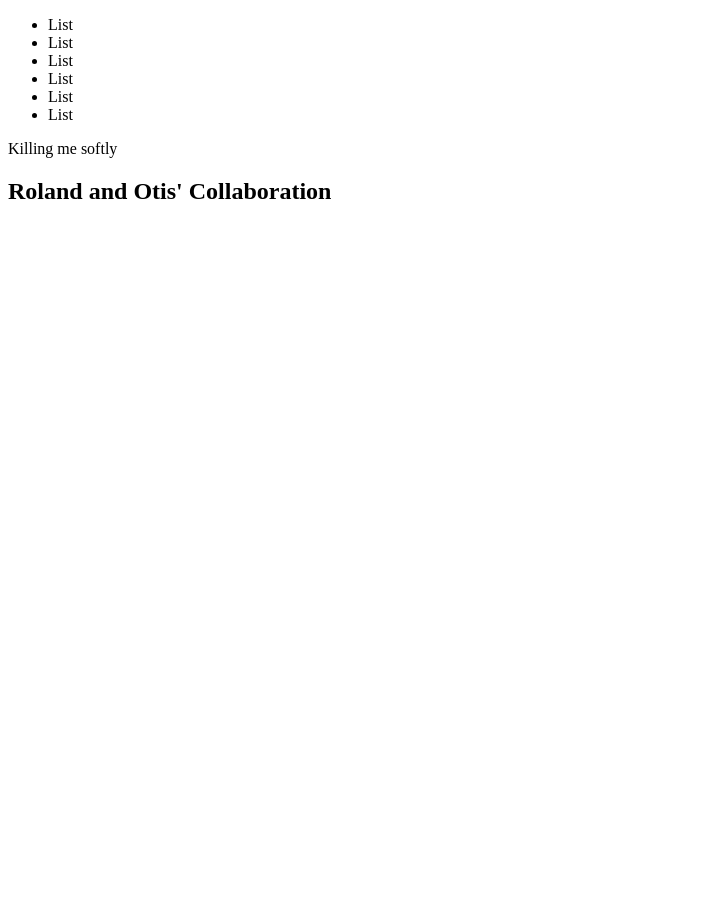
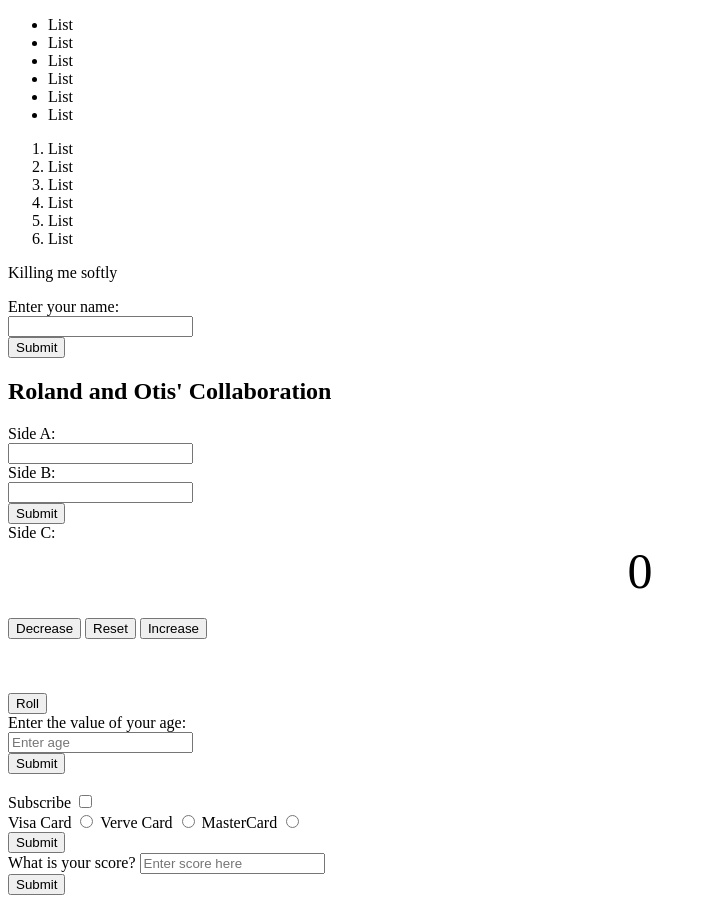
Before and after one commit to Hollabright/JS-PROJECTS, a plain HTML site: page index.html in a window 1280 px wide. Shown: the whole page, without its empty margins (0-706 px from the left). Before the commit the page ends 800 px from the top, so only its background shows below. Drawn offline with Linux system fonts and the light colour scheme.

Commit message:
Latest inclusions

```diff
--- a/index.html
+++ b/index.html
@@ -4,6 +4,7 @@
     <meta charset="UTF-8">
     <meta name="viewport" content="width=device-width, initial-scale=1.0">
     <title>Play Project</title>
+    <link rel="stylesheet" href="style.css">
 </head>
 <body>
 <ul>
@@ -14,8 +15,58 @@
     <li>List</li>
     <li>List</li>
 </ul>
+<ol>
+    <li>List</li>
+    <li>List</li>
+    <li>List</li>
+    <li>List</li>
+    <li>List</li>
+    <li>List</li>
+</ol>
 <p>Killing me softly</p>
+<label id="myLabel">Enter your name:</label><br>
+<input type="text" id="myText"><br>
+<button type="button" id="submit">Submit</button>
+<h2>Roland and Otis' Collaboration</h2>
+<div id="circ"></div>
+<script src="index.js"></script>
 
-<h2>Roland and Otis' Collaboration</h2>
+<label>Side A:</label><br>
+<input type="text" id="sideA"><br>
+<label>Side B:</label><br>
+<input type="text" id="sideB"><br>
+<button type="button" id="submitButton">Submit</button><br>
+<label id="sideC">Side C:</label><br>
+
+<label id="countLabel">0</label><br>
+<button id="decreaseBtn">Decrease</button>
+<button id="resetBtn">Reset</button>
+<button id="increaseBtn">Increase</button><br>
+
+<label id="randomx"></label><br>
+<label id="randomy"></label><br>
+<label id="randomz"></label><br>
+<button type="button" id="rolldice">Roll</button>
+
+<label id="age">Enter the value of your age:</label><br>
+<input placeholder="Enter age" id="enterAge" type="text"><br>
+<button id="submitAge">Submit</button><br>
+<label id="message"></label><br>
+
+<label>Subscribe</label>
+<input type="checkbox" id="checkBox"><br>
+<label>Visa Card</label>
+<input type="radio" id="visa">
+<label>Verve Card</label>
+<input type="radio" id="verve">
+<label>MasterCard</label>
+<input type="radio" id="mastercard"><br>
+<button id="submitPayment">Submit</button><br>
+
+<label>What is your score?</label>
+<input type="text" id="enterScore" placeholder="Enter score here"><br>
+<button id="submitScore">Submit</button>
+<label id="postGrade"></label><br>
+<label id="nested"></label>
 </body>
 </html>
--- a/style.css
+++ b/style.css
@@ -0,0 +1,11 @@
+#countLabel {
+    display: block;
+    text-align: center;
+    font-size: 50px;
+}
+
+#rolldice {
+    display: block;
+    align-items: center;
+    align-content: center;
+}
```
Also changed, not shown: index.js (+339 -0 lines).
